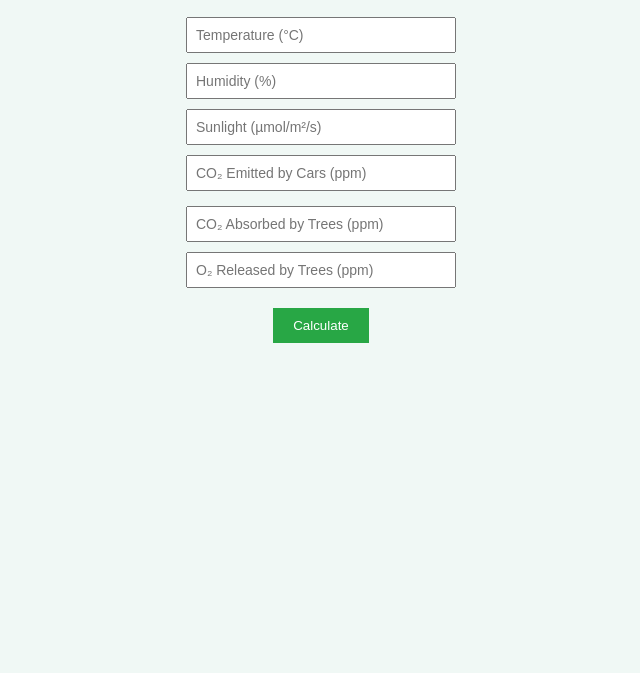
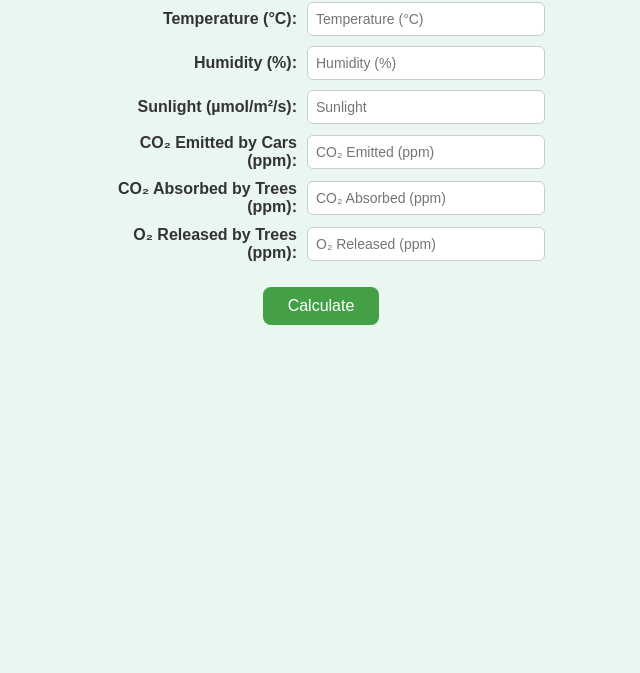
Before and after one commit to olivetabitha01/carbon-credit-ogg, a plain HTML site: page web/index.html in a window 1280 px wide. Shown: the part 127-800 px from the top of the page, without its empty margins (319-959 px from the left). Drawn offline with Linux system fonts and the light colour scheme; no server answers.

Commit message:
index modified

```diff
--- a/web/index.html
+++ b/web/index.html
@@ -1,70 +1,122 @@
 <!DOCTYPE html>
 <html>
 <head>
-    <title>Carbon Credit Calculator</title>
+    <title>🌿 Carbon Credit Calculator 🌿</title>
     <style>
         body {
             font-family: Arial, sans-serif;
-            background-color: #f0f8f5;
+            background-color: #eaf6f0;
             text-align: center;
-            padding: 50px;
+            padding: 40px;
+        }
+        h1 {
+            color: #2e7d32;
+        }
+        .input-container {
+            display: flex;
+            justify-content: center;
+            align-items: center;
+            margin: 10px 0;
+        }
+        label {
+            width: 200px;
+            text-align: right;
+            margin-right: 10px;
+            font-weight: bold;
+            color: #333;
         }
         input {
-            margin: 5px;
             padding: 8px;
-            width: 250px;
+            width: 220px;
             font-size: 14px;
+            border: 1px solid #ccc;
+            border-radius: 6px;
         }
         button {
-            padding: 10px 20px;
-            background-color: #28a745;
+            padding: 10px 25px;
+            margin-top: 15px;
+            background-color: #43a047;
             color: white;
             border: none;
+            border-radius: 8px;
             cursor: pointer;
-            margin-top: 15px;
+            font-size: 16px;
         }
-        button:hover { background-color: #218838; }
-        .result { margin-top: 20px; font-size: 20px; font-weight: bold; }
-        .timestamp { font-size: 13px; color: #555; margin-top: 5px; }
+        button:hover {
+            background-color: #388e3c;
+        }
+        .result {
+            margin-top: 20px;
+            font-size: 20px;
+            font-weight: bold;
+        }
+        .timestamp {
+            font-size: 13px;
+            color: #666;
+            margin-top: 10px;
+        }
     </style>
 </head>
 <body>
     <h1>🌿 Carbon Credit Score Calculator 🌿</h1>
-    <div>
-        <input id="Temperature" type="number" placeholder="Temperature (°C)" /><br>
-        <input id="Humidity" type="number" placeholder="Humidity (%)" /><br>
-        <input id="Sunlight" type="number" placeholder="Sunlight (µmol/m²/s)" /><br>
-        <input id="CO2_Emitted_Cars" type="number" placeholder="CO₂ Emitted by Cars (ppm)" readonly /><br>
-        <div class="timestamp" id="lastUpdated"></div>
-        <input id="CO2_Absorbed_Trees" type="number" placeholder="CO₂ Absorbed by Trees (ppm)" /><br>
-        <input id="O2_Released_Trees" type="number" placeholder="O₂ Released by Trees (ppm)" /><br>
-        <button onclick="predictScore()">Calculate</button>
+
+    <div class="input-container">
+        <label for="Temperature">Temperature (°C):</label>
+        <input id="Temperature" type="number" placeholder="Temperature (°C)" readonly />
     </div>
 
+    <div class="input-container">
+        <label for="Humidity">Humidity (%):</label>
+        <input id="Humidity" type="number" placeholder="Humidity (%)" readonly />
+    </div>
+
+    <div class="input-container">
+        <label for="Sunlight">Sunlight (µmol/m²/s):</label>
+        <input id="Sunlight" type="number" placeholder="Sunlight" />
+    </div>
+
+    <div class="input-container">
+        <label for="CO2_Emitted_Cars">CO₂ Emitted by Cars (ppm):</label>
+        <input id="CO2_Emitted_Cars" type="number" placeholder="CO₂ Emitted (ppm)" readonly />
+    </div>
+
+    <div class="input-container">
+        <label for="CO2_Absorbed_Trees">CO₂ Absorbed by Trees (ppm):</label>
+        <input id="CO2_Absorbed_Trees" type="number" placeholder="CO₂ Absorbed (ppm)" />
+    </div>
+
+    <div class="input-container">
+        <label for="O2_Released_Trees">O₂ Released by Trees (ppm):</label>
+        <input id="O2_Released_Trees" type="number" placeholder="O₂ Released (ppm)" />
+    </div>
+
+    <button onclick="predictScore()">Calculate</button>
+
+    <div class="timestamp" id="lastUpdated"></div>
     <div class="result" id="result"></div>
 
     <script>
-        // 🛰️ Fetch sensor data periodically
-
+        // 🛰️ Fetch live data from Flask every 5 seconds
         async function loadSensorData() {
             const response = await fetch('/get_sensor');
             const data = await response.json();
 
-        if (data && data.CO2_Emitted_Cars !== undefined) {
+            if (data) {
+                if (data.Temperature !== undefined)
+                    document.getElementById('Temperature').value = data.Temperature;
+                if (data.Humidity !== undefined)
+                    document.getElementById('Humidity').value = data.Humidity;
+                if (data.CO2_Emitted_Cars !== undefined)
                     document.getElementById('CO2_Emitted_Cars').value = data.CO2_Emitted_Cars;
-        }
-
-        if (data && data.last_updated) {
+                if (data.last_updated)
                     document.getElementById('lastUpdated').innerText = `Last updated: ${data.last_updated}`;
             }
         }
 
-    // ⏳ Only CO2 updates every 5 seconds
         setInterval(loadSensorData, 5000);
+        loadSensorData();
 
- // refresh every 5 seconds
-
-        // 📊 Send all values (manual + auto) to ML model
+        // 📊 Send all values to ML model for prediction
         async function predictScore() {
             const payload = {
                 Temperature: document.getElementById('Temperature').value,
@@ -82,11 +134,10 @@
             });
 
             const result = await res.json();
-            if (result.Carbon_Credit_Score !== undefined) {
-                document.getElementById('result').innerText = `Carbon Credit: ${result.Carbon_Credit_Score}`;
-            } else if (result.error) {
+            if (result.Carbon_Credit_Score !== undefined)
+                document.getElementById('result').innerText = `Carbon Credit Score: ${result.Carbon_Credit_Score}`;
+            else
                 document.getElementById('result').innerText = `Error: ${result.error}`;
-            }
         }
     </script>
 </body>
```
Lines whose indentation alone changed are shown as unchanged.
